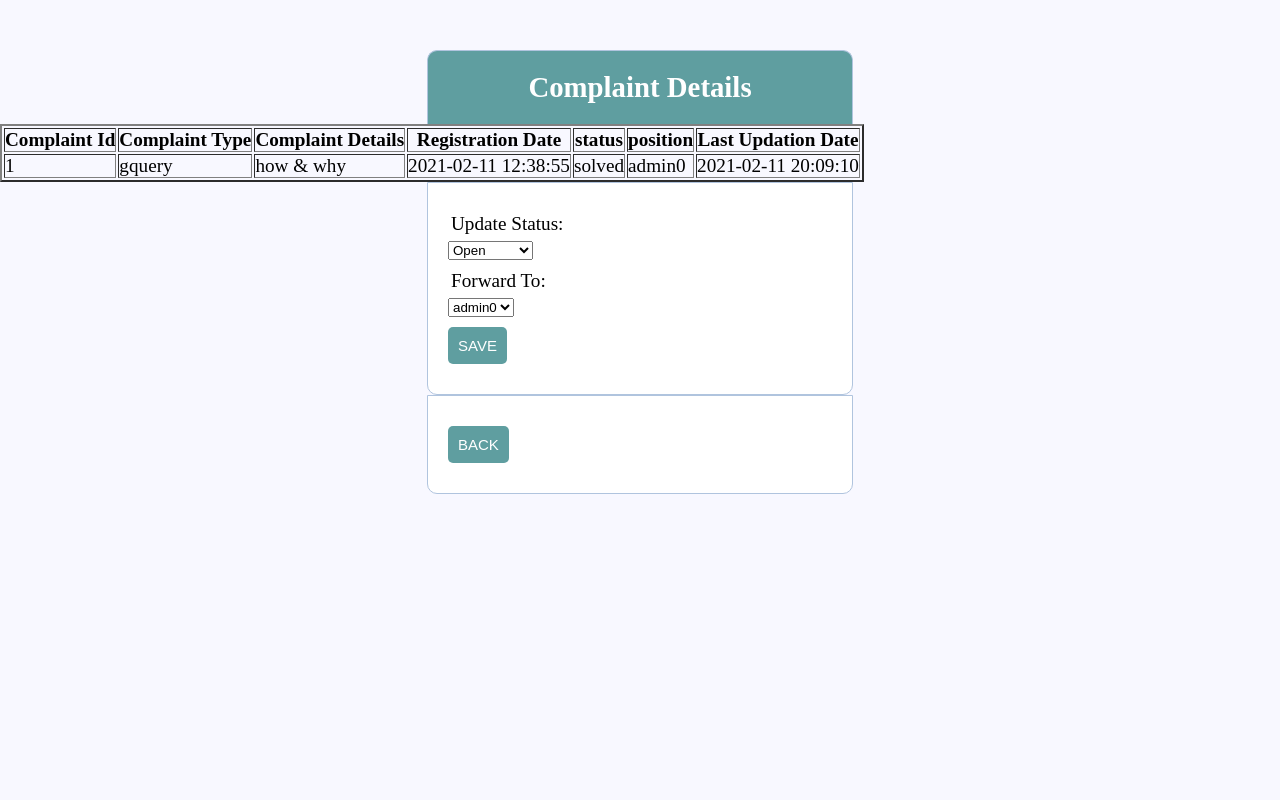
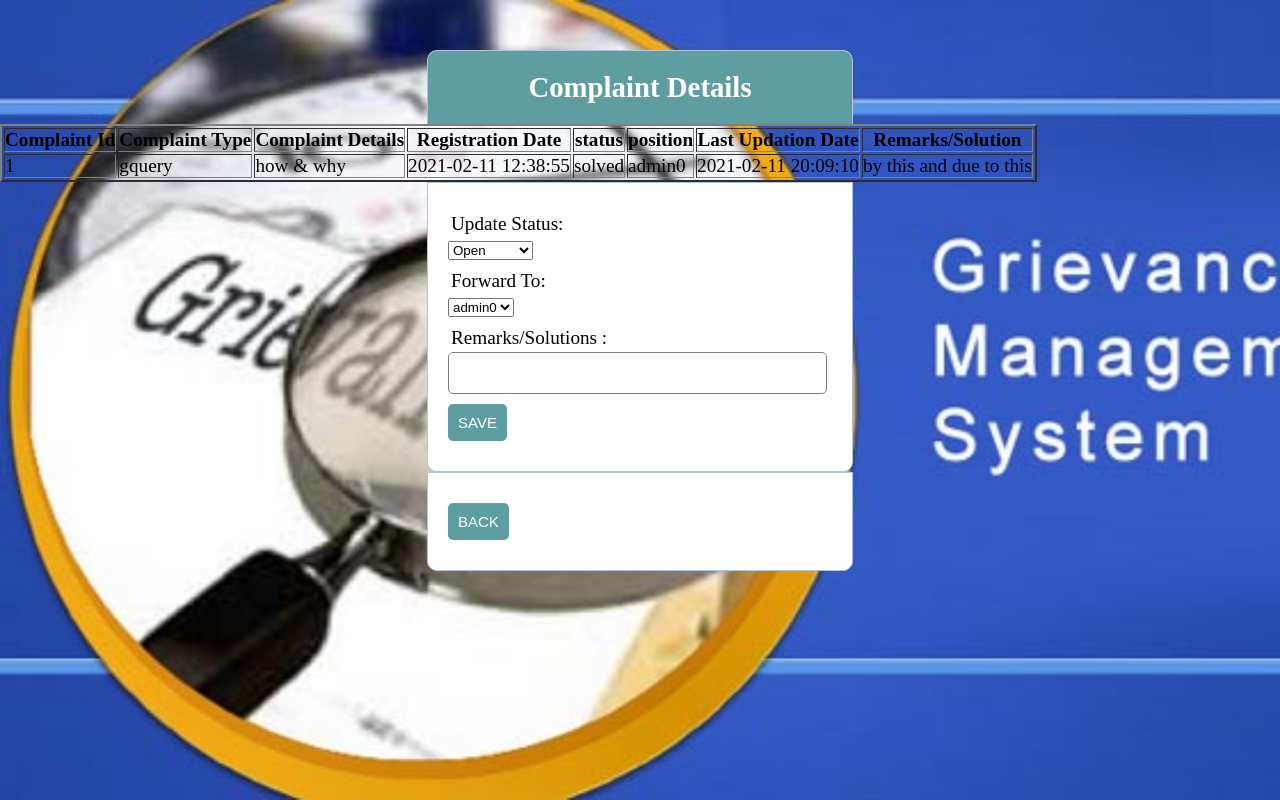
Before and after one commit to sidhantray27/GMS, a PHP site: page /details.php?cid=1 in a window 1280 px wide. Run offline with PHP 8.4, Linux system fonts and the light colour scheme; a user stored in the database is signed in; data comes from the database, SQL or seed files in the repository; both versions use the stored data as it was after the commit.

Commit message:
some changes

```diff
--- a/complainhistory.php
+++ b/complainhistory.php
@@ -28,6 +28,7 @@
         <th>status</th>
         <th>position</th>
         <th>Last Updation Date</th>
+        <th>Remarks/Solution</th>
 
         </tr>
     </thead>
@@ -37,7 +38,7 @@
             echo '<tr><td colspan="4">No complaints Found</td></tr>';
         }else{
             while( $row = mysqli_fetch_assoc( $result ) ){
-            echo "<tr><td>{$row['complaintid']}</td><td>{$row['type']}</td><td>{$row['details']}</td><td>{$row['regdate']}</td><td>{$row['status']}</td><td>{$row['position']}</td><td>{$row['updationdate']}</td></tr>\n";
+            echo "<tr><td>{$row['complaintid']}</td><td>{$row['type']}</td><td>{$row['details']}</td><td>{$row['regdate']}</td><td>{$row['status']}</td><td>{$row['position']}</td><td>{$row['updationdate']}</td><td>{$row['remarks']}</td></tr>\n";
             }
         }
         ?>
--- a/details.php
+++ b/details.php
@@ -28,6 +28,7 @@
         <th>status</th>
         <th>position</th>
         <th>Last Updation Date</th>
+        <th>Remarks/Solution</th>
 
         </tr>
     </thead>
@@ -37,7 +38,7 @@
             echo '<tr><td colspan="4">No complaints Found</td></tr>';
         }else{
             while( $row = mysqli_fetch_assoc( $result ) ){
-            echo "<tr><td>{$row['complaintid']}</td><td>{$row['type']}</td><td>{$row['details']}</td><td>{$row['regdate']}</td><td>{$row['status']}</td><td>{$row['position']}</td><td>{$row['updationdate']}</td></tr>\n";
+            echo "<tr><td>{$row['complaintid']}</td><td>{$row['type']}</td><td>{$row['details']}</td><td>{$row['regdate']}</td><td>{$row['status']}</td><td>{$row['position']}</td><td>{$row['updationdate']}</td><td>{$row['remarks']}</td></tr>\n";
             }
         }
         ?>
@@ -62,6 +63,10 @@
         </select>
   	</div>
     <div class="input-group">
+      <label>Remarks/Solutions :</label>
+  		<input type="text"  name="remark">
+  	</div>
+    <div class="input-group">
   		<button type="submit" class="btn" name="save">SAVE</button>
   	</div>
   </form>
--- a/server.php
+++ b/server.php
@@ -125,10 +125,11 @@ if (isset($_POST['save'])) {
   // receive all input values from the form
   $status = mysqli_real_escape_string($db, $_POST['updatestatus']);
   $position = mysqli_real_escape_string($db, $_POST['forward']);
+  $remark = mysqli_real_escape_string($db, $_POST['remark']);
   $id = $_SESSION['id'];
 
 
-  $complaint_update_query ="UPDATE complaint SET status = '$status' ,position = '$position' WHERE complaintid = '$id'";
+  $complaint_update_query ="UPDATE complaint SET status = '$status' ,position = '$position', remarks = '$remark' WHERE complaintid = '$id'";
   $result = mysqli_query($db, $complaint_update_query);
 
     //<script language="javascript">
--- a/style.css
+++ b/style.css
@@ -5,6 +5,10 @@
 body {
   font-size: 120%;
   background: #F8F8FF;
+  background-image: url('img/bg.jpg');
+  background-repeat: no-repeat;
+  background-attachment: fixed;
+  background-size: cover;
 }
 
 .header {
```
Also changed, not shown: sqlfile/mygms.sql (+8 -7 lines), img/bg.jpg (added).
